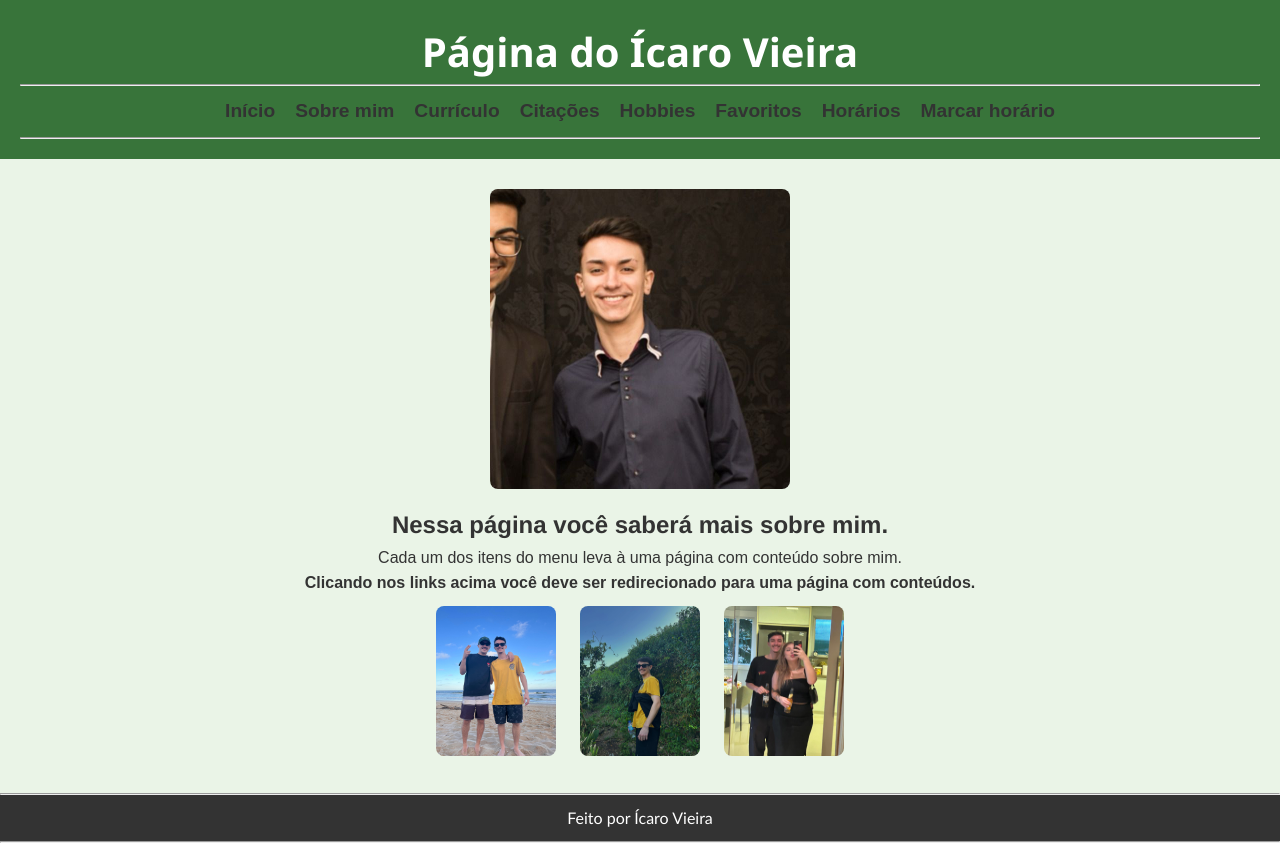
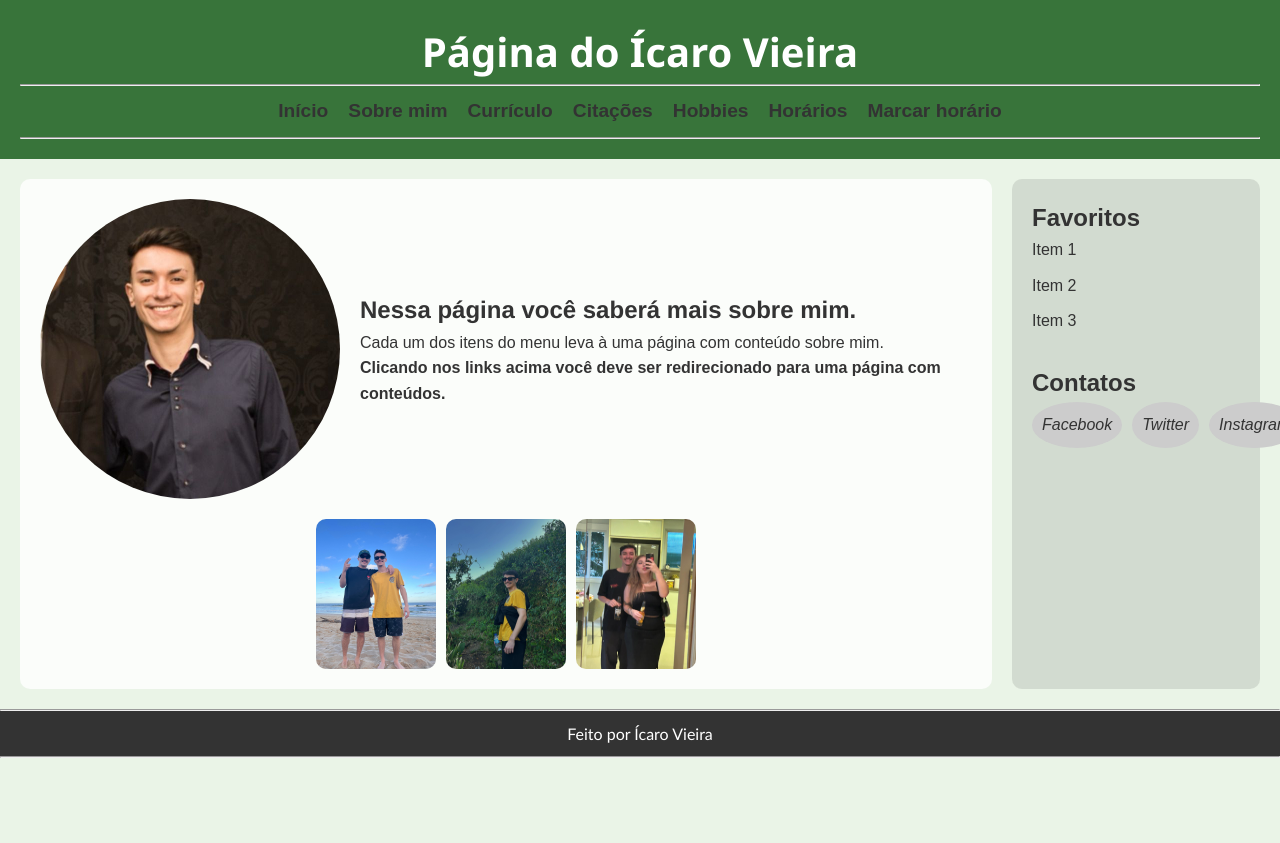
Before and after one commit to Icarodvieira/projeto-DFE, a plain HTML site: page index.html in a window 1280 px wide. After the commit the page ends 800 px from the top, so only its background shows below. Drawn offline with Linux system fonts and the light colour scheme.

Commit message:
Alterações para parte 5

```diff
--- a/index.html
+++ b/index.html
@@ -7,6 +7,7 @@
     <link rel="stylesheet" href="style.css">
 </head>
 <body>
+
     <header>
         <h1>Página do Ícaro Vieira</h1>
         <hr>
@@ -16,26 +17,59 @@
             <a href="curriculo.html">Currículo</a>
             <a href="citacoes.html">Citações</a>
             <a href="hobbies.html">Hobbies</a>
-            <a href="favoritos.html">Favoritos</a>
             <a href="horario.html">Horários</a>
             <a href="marcar.html">Marcar horário</a>
         </nav>
         <hr>
     </header>
-    <section>
-        <img src="./imagens/foto_perfil.jpeg" width="300" height="300" alt="Foto de perfil">
-        <h3>Nessa página você saberá mais sobre mim.</h3>
-        <p>Cada um dos itens do menu leva à uma página com conteúdo sobre mim.</p>
-        <p><strong>Clicando nos links acima você deve ser redirecionado para uma página com conteúdos.</strong></p>
-        <img src="./imagens/praia.jpg" width="120" height="150" alt="`Praia">
-        <img src="./imagens/trilha.jpg" width="120" height="150" alt="Trilha">
-        <img src="./imagens/persch.jpg" width="120" height="150" alt="Eu e minha namorada">
-    </section>
+
+    <div class="container">
+        <!-- Parte Esquerda (Texto e Foto de Perfil) -->
+        <div class="left-section">
+            <div class="profile-container">
+                <img src="./imagens/foto_perfil.jpeg" width="300" height="300" alt="Foto de perfil">
+                <div class="profile-text">
+                    <h3>Nessa página você saberá mais sobre mim.</h3>
+                    <p>Cada um dos itens do menu leva à uma página com conteúdo sobre mim.</p>
+                    <h4>Clicando nos links acima você deve ser redirecionado para uma página com conteúdos.</h4>
+                </div>
+            </div>
+            <div class="images-container">
+                <img src="./imagens/praia.jpg" width="120" height="150" alt="Praia">
+                <img src="./imagens/trilha.jpg" width="120" height="150" alt="Trilha">
+                <img src="./imagens/persch.jpg" width="120" height="150" alt="Eu e minha namorada">
+            </div>
+        </div>
+
+        <!-- Parte Direita (Aba Lateral com Favoritos e Contatos) -->
+        <div class="right-section">
+            <!-- Favoritos -->
+            <div class="favorites">
+                <h2>Favoritos</h2>
+                <ul>
+                    <li>Item 1</li>
+                    <li>Item 2</li>
+                    <li>Item 3</li>
+                </ul>
+            </div>
+
+            <!-- Contatos -->
+            <div class="contacts">
+                <h2>Contatos</h2>
+                <div class="social-icons">
+                    <i class="icon-facebook">Facebook</i>
+                    <i class="icon-twitter">Twitter</i>
+                    <i class="icon-instagram">Instagram</i>
+                </div>
+            </div>
+        </div>
+    </div>
 
     <hr>
     <footer>
         <p>Feito por Ícaro Vieira</p>
     </footer>
     <hr>
+
 </body>
 </html>
--- a/style.css
+++ b/style.css
@@ -9,6 +9,7 @@ body {
     background-color: #eaf4e7;
     color: #333;
     line-height: 1.6;
+
 }
 
 h3{
@@ -169,3 +170,107 @@ textarea{
     border: 1px solid #ccc;
     border-radius: 4px;
 }
+
+/* Container Principal */
+.container {
+    display: flex;
+    justify-content: space-between;
+    gap: 20px;
+    padding: 20px;
+}
+
+/* Seção Esquerda (Texto e Fotos) */
+.left-section {
+    flex: 1;
+    background-color: rgba(255, 255, 255, 0.8);
+    padding: 20px;
+    border-radius: 10px;
+}
+
+/* Perfil - Foto de Perfil e Texto ao lado */
+.profile-container {
+    display: flex;
+    gap: 20px;
+    align-items: center;
+    margin-bottom: 20px;
+}
+
+.profile-container img {
+    border-radius: 50%;
+}
+
+/* Texto do Perfil */
+.profile-text h3, .profile-text p, .profile-text h4 {
+    margin: 0;
+}
+
+/* Fotos abaixo do Perfil */
+.images-container {
+    display: flex;
+    gap: 10px;
+    justify-content: center;
+}
+
+.images-container img {
+    border-radius: 10px;
+    transition: transform 0.3s ease;
+}
+
+.images-container img:hover {
+    transform: scale(1.05);
+}
+
+/* Seção Direita (Aba Lateral com Favoritos e Contatos) */
+.right-section {
+    width: 20%;
+    background-color: rgba(0, 0, 0, 0.1);
+    padding: 20px;
+    border-radius: 10px;
+    display: flex;
+    flex-direction: column;
+    gap: 20px;
+}
+
+/* Título da Seção */
+.right-section h2 {
+    margin-top: 0;
+}
+
+/* Estilo para a lista de Favoritos */
+.favorites ul {
+    list-style-type: none;
+    padding: 0;
+}
+
+.favorites li {
+    margin-bottom: 10px;
+}
+
+/* Estilo para a seção de Contatos */
+.contacts .social-icons {
+    display: flex;
+    gap: 10px;
+}
+
+.social-icons i {
+    background-color: #ccc;
+    padding: 10px;
+    border-radius: 50%;
+    cursor: pointer;
+}
+
+/* Responsividade */
+@media (max-width: 768px) {
+    .container {
+        flex-direction: column;
+    }
+
+    .right-section {
+        width: 100%;
+    }
+
+    .images-container {
+        flex-direction: column;
+        align-items: center;
+    }
+}
```
